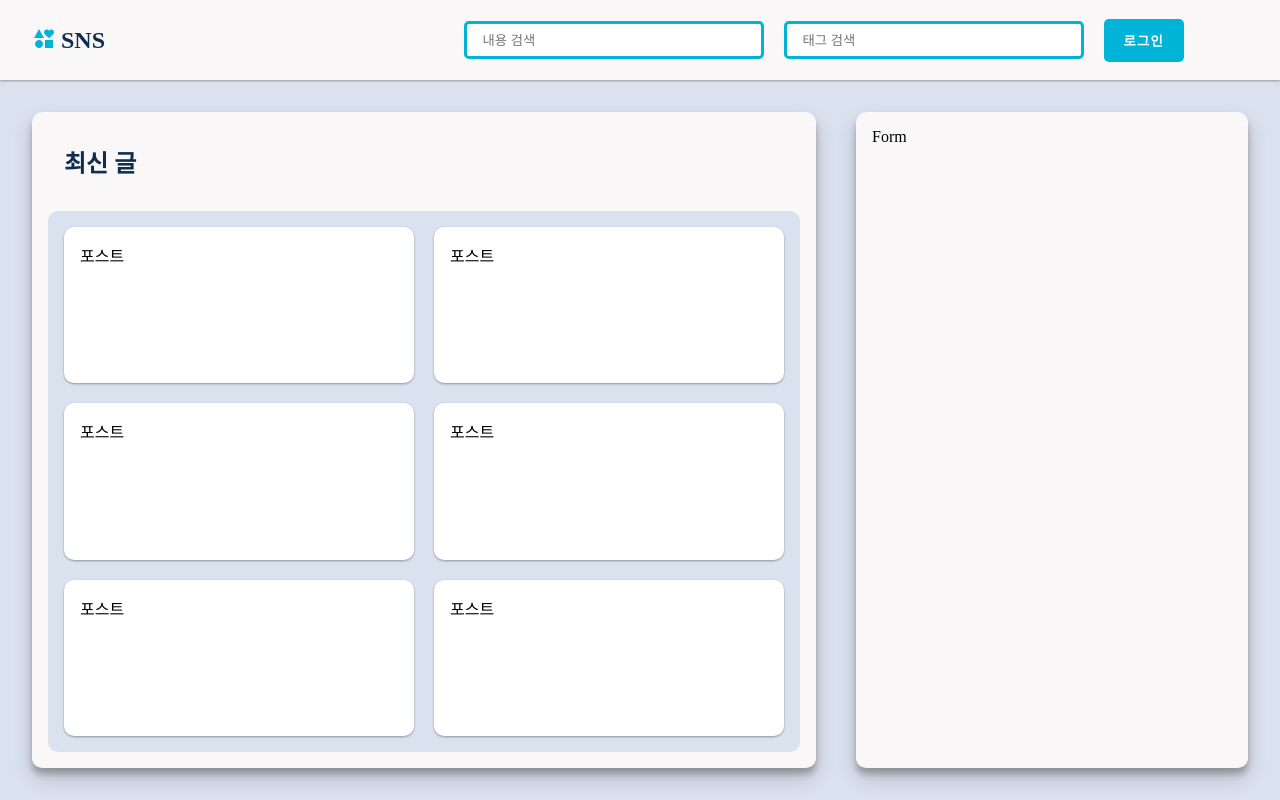
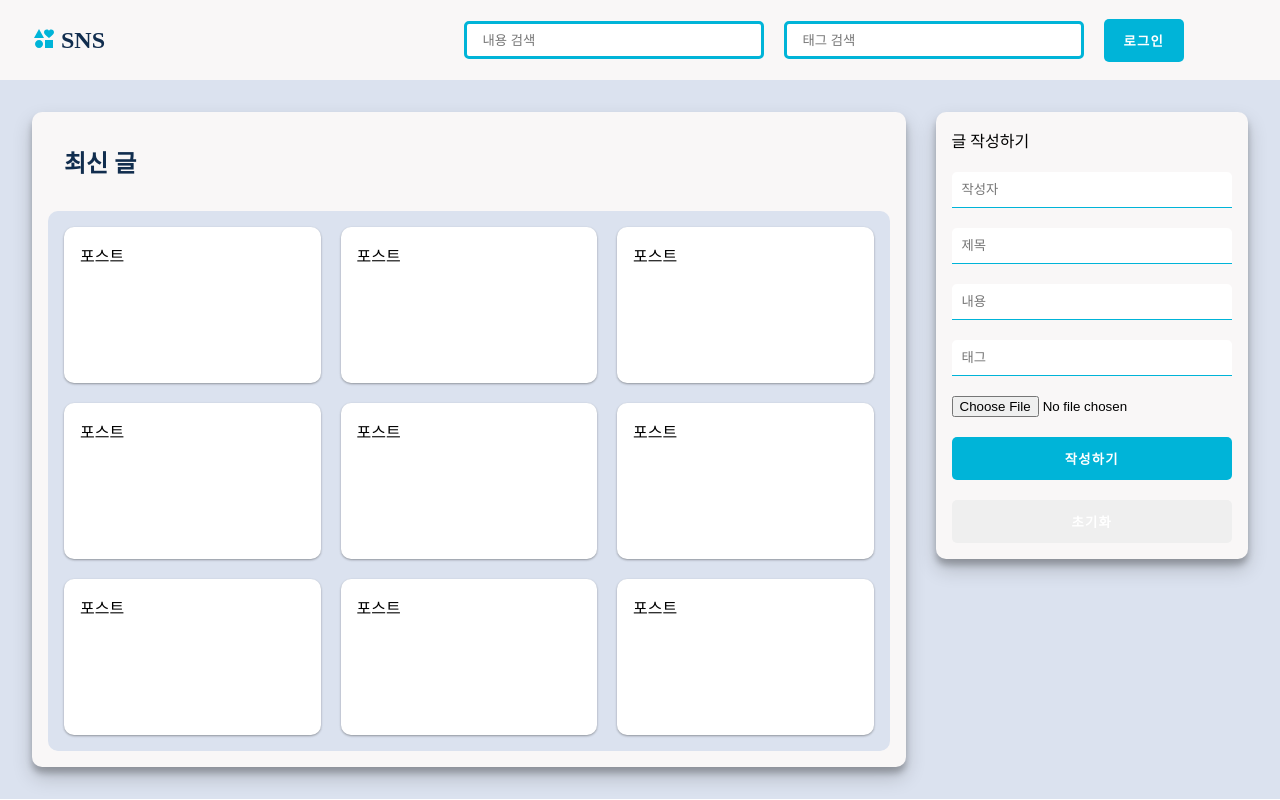
Before and after one commit to yebinp1102/SNS, a React (Create React App) app in the folder client/: page / in a window 1280 px wide. Built offline with nearby package versions, Linux system fonts and the light colour scheme; no server answers.

Commit message:
update Form component

```diff
--- a/client/src/App.jsx
+++ b/client/src/App.jsx
@@ -20,19 +20,22 @@ const App = () => {
   },[dispatch])
 
   return (
-    <AppWrap className='sub-bg-color-dark'>
+    <AppWrap>
       <Header className='box-shadow-shallow sub-bg-color-light'>
         <div className='logo'>
           <InterestsIcon />
           <h1 className='main-color-dark'>SNS</h1>
         </div>
         <div className='rightNav'>
-          <Input type={'text'} name={'searchContent'} placeholder={'내용 검색'} />
-          <Input type={'text'} name={'searchTag'} placeholder={'태그 검색'} />
-          <Button name={"로그인"} />
+          <Input witdh='300px' type='text' name='searchContent' placeholder='내용 검색' />
+          <Input width='300px' type='text' name='searchTag' placeholder='태그 검색' />
+          <Button
+            name={"로그인"}
+            className="highlight-bg-color"
+          />
         </div>
       </Header>
-      <Main className='pd-2'>
+      <Main className='pd-2 sub-bg-color-dark'>
         <Posts/>
         <Form />
       </Main>
@@ -43,8 +46,6 @@ const App = () => {
 export default App
 
 const AppWrap = styled.div`
-  height: 100vh;
-  width: 100vw;
   display: flex;
   flex-direction: column;
 `;
@@ -77,8 +78,7 @@ const Header = styled.nav`
 `;
 
 const Main = styled.main`
-  display: grid;
-  gap: 40px;
-  grid-template-columns: 2fr 1fr;
-  height: calc(100vh - 80px);
+  display: flex;
+  align-items: flex-start;
+  gap: 30px;
 `;
--- a/client/src/components/Form/Form.jsx
+++ b/client/src/components/Form/Form.jsx
@@ -1,10 +1,78 @@
-import React from 'react'
+import React, { useState} from 'react'
 import styled from 'styled-components'
+import FileBase from 'react-file-base64'
+
+import Button from '../../utils/Button'
+import Input from '../../utils/Input'
 
 const Form = () => {
+  const [postData, setPostData] = useState({
+    creator: '',
+    title: '',
+    message: '',
+    tags: '',
+    selectedFile: ''
+  });
+
+  const handleSubmit = () => {
+
+  }
+
+  const clear = () => {
+
+  }
+
   return (
     <FormWrap className='pd-1 border box-shadow-deep'>
-      Form
+      <form autoComplete='off' noValidate onSubmit={handleSubmit}>
+        <p>글 작성하기</p>
+        <InputWrap>
+          <input
+            placeholder='작성자'
+            name='creator'
+            label="Creator"
+            value={postData.creator}
+            onChange={(e) => setPostData({ ...postData, creator: e.target.value })}
+          />
+          <input
+            placeholder='제목'
+            name='title'
+            label="Title"
+            value={postData.title}
+            onChange={(e) => setPostData({ ...postData, title: e.target.value })}
+          />
+          <input
+            placeholder='내용'
+            name='message'
+            label="Message"
+            value={postData.message}
+            onChange={(e) => setPostData({ ...postData, message: e.target.value })}
+          />
+          <input
+            placeholder='태그'
+            name='tags'
+            label="Tags"
+            value={postData.tags}
+            onChange={(e) => setPostData({ ...postData, tags: e.target.value })}
+          />
+        </InputWrap>
+        <div className='fileBase'>
+          <FileBase
+            type="file"
+            multiple={false}
+            onDone={(base64) => setPostData({ ...postData, selectedFile: base64}) }
+          />
+        </div>
+        <Button
+          className="highlight-bg-color"
+          name="작성하기"
+          type="submit"
+        />
+        <Button
+          name="초기화"
+          onClick={clear}
+        />
+      </form>
     </FormWrap>
   )
 }
@@ -12,5 +80,29 @@ const Form = () => {
 export default Form
 
 const FormWrap = styled.div`
+  flex: 1;
   background-color: #F9F7F7;
+  height: auto;
+
+  form{
+    display: flex;
+    flex-direction: column;
+    gap: 20px;
+  }
+
 `;
+
+const InputWrap = styled.div`
+  display: flex;
+  flex-direction: column;
+  gap: 20px;
+
+   input{
+     padding: 10px;
+     outline: none;
+     border: none;
+     border-radius: 5px 5px 0 0 ;
+     border-bottom: 1px solid #00B4D8;
+     color: #00B4D8;
+   }
+`;
--- a/client/src/components/Posts/Posts.jsx
+++ b/client/src/components/Posts/Posts.jsx
@@ -17,6 +17,9 @@ const Posts = () => {
         <Post />
         <Post />
         <Post />
+        <Post />
+        <Post />
+        <Post />
       </PostWrap>
     </PostsWrap>
   )
@@ -25,6 +28,8 @@ const Posts = () => {
 export default Posts
 
 const PostsWrap = styled.div`
+  flex: 3;
+  height: calc(100vh - 145px);
   background-color: #F9F7F7;
   display: flex;
   flex-direction: column;
@@ -32,9 +37,9 @@ const PostsWrap = styled.div`
 
 const PostWrap = styled.div`
   margin-top: 1rem;
-  height: 100%;
+  flex: 1;
   display: grid;
   gap: 20px;
-  grid-template-columns: repeat(2, 1fr);
+  grid-template-columns: repeat(3, 1fr);
   grid-template-rows: repeat(3, 1fr);
 `;
--- a/client/src/index.css
+++ b/client/src/index.css
@@ -1,7 +1,13 @@
 *{
+  overflow: hidden;
   margin: 0;
   padding: 0;
   box-sizing: border-box;
+}
+
+body{
+  width: 100vw;
+  height: 100vh;
 }
 
 /* text */
@@ -83,9 +89,8 @@ a{
   background-color: #F9F7F7;
 }
 
-/* button */
+/* utils */
 .btn{
-  background-color: #00B4D8;
   border: none;
   cursor: pointer;
   border-radius: 5px;
@@ -95,7 +100,6 @@ a{
   letter-spacing: 1.2px;
 }
 
-/* input */
 .input{
   width: 300px;
   border: 3px solid #00B4D8;
--- a/client/src/utils/Button.jsx
+++ b/client/src/utils/Button.jsx
@@ -1,8 +1,8 @@
 import React from 'react'
 
-const Button = ({name}) => {
+const Button = ({name, type, className, onClick}) => {
   return (
-    <button className='btn'>{name}</button>
+    <button onClick={onClick} className={className ? `btn ${className}` : `btn` } type={type}>{name}</button>
   )
 }
 
--- a/client/src/utils/Input.jsx
+++ b/client/src/utils/Input.jsx
@@ -1,6 +1,6 @@
 import React from 'react'
 
-const Input = ({placeholder, name, type}) => {
+const Input = ({ placeholder, name, type}) => {
   return (
     <input
       className='input'
```
